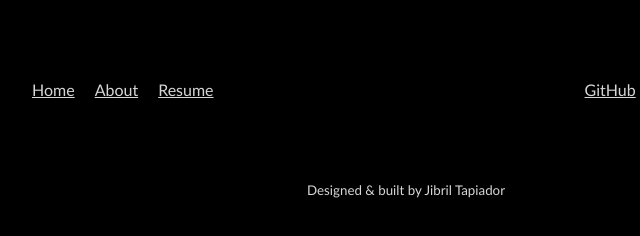
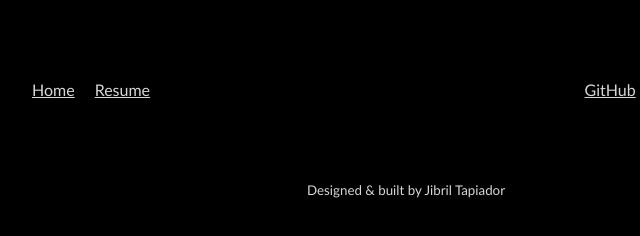
Before and after one commit to jibrilt/jibrilt.github.io, a plain HTML site: page about.html in a window 1280 px wide. Shown: the part 886-1122 px from the top of the page, 234-874 px from the left. Drawn offline with Linux system fonts and the light colour scheme.

Commit message:
fixes about page

```diff
--- a/about.html
+++ b/about.html
@@ -78,8 +78,7 @@
             <div>
                 <nav>
                     <a class="nav-link" href="/">Home</a>
-                    <a class="nav-link" href="about.html">About</a>
-                    <a class="nav-link" href="#">Resume</a>
+                    <a class="nav-link" target="__blank" href="assets/jibril-tapiador-resume-cv.pdf">Resume</a>
                     <span class="flex-1"></span>
                     <a rel="me" class="nav-link" target="__blank" href="https://github.com/jibrilt" title="GitHub">GitHub</a>
                     <a rel="me" class="nav-link" target="__blank" href="https://www.linkedin.com/in/jibril-tapiador/" title="Linkedin">Linkedin</a>
```
